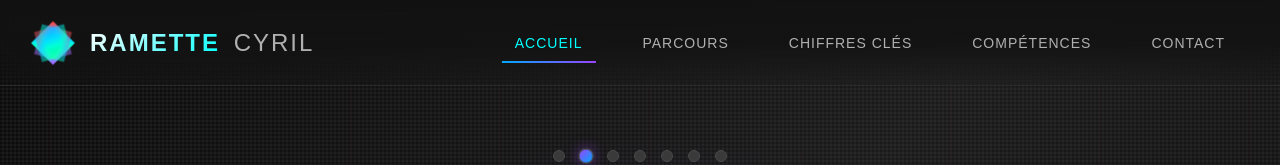
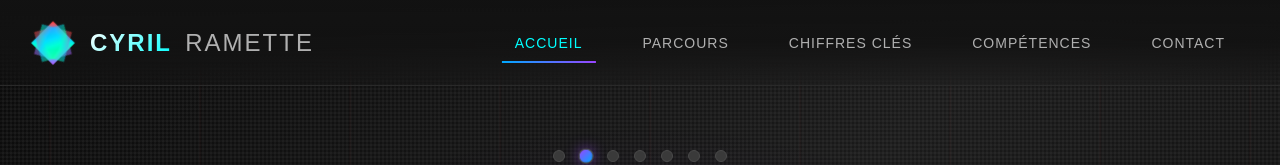
Before and after one commit to cyrilrmt/portfolio-cyril, a plain HTML site: page index.html in a window 1280 px wide. Shown: the top 165 px of the page. Drawn offline with Linux system fonts and the light colour scheme.

Commit message:
Update index.html

```diff
--- a/index.html
+++ b/index.html
@@ -38,8 +38,8 @@
             </div>
           </div>
           <span class="logo-text">
-            <span class="prism">RAMETTE</span>
-            <span class="flux">CYRIL</span>
+            <span class="prism">CYRIL</span>
+            <span class="flux">RAMETTE</span>
           </span>
         </a>
 
```
